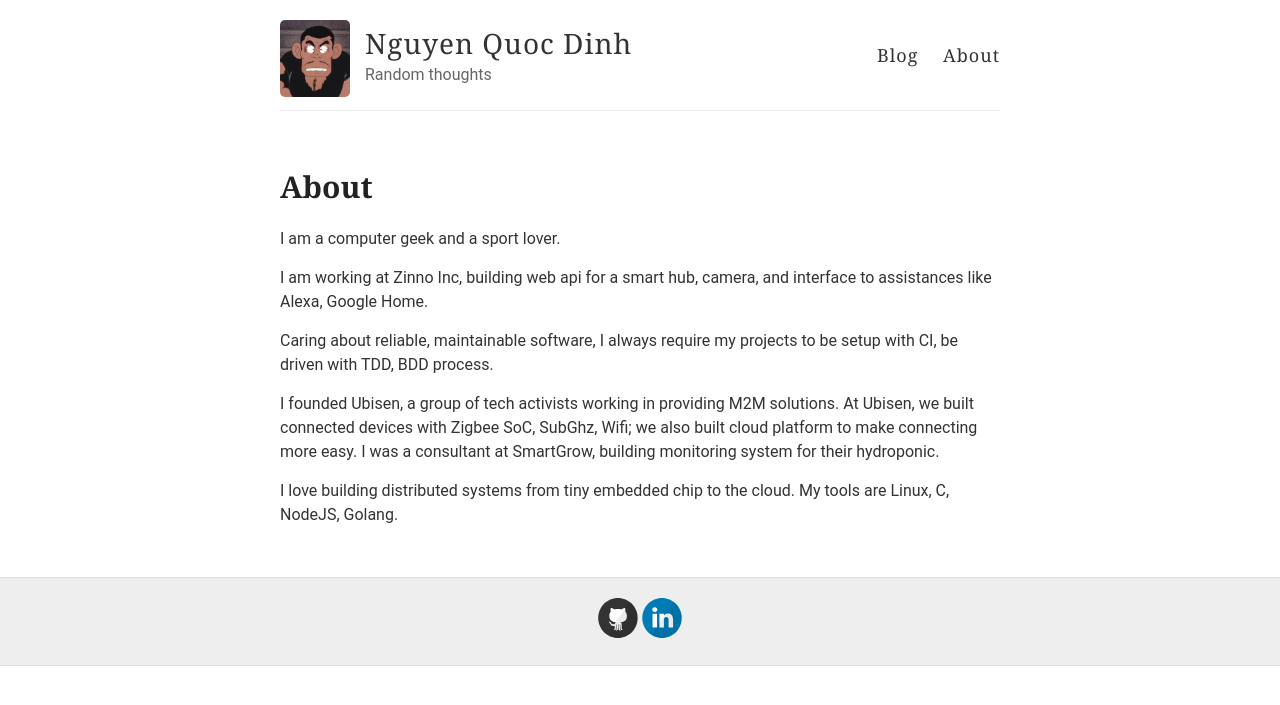
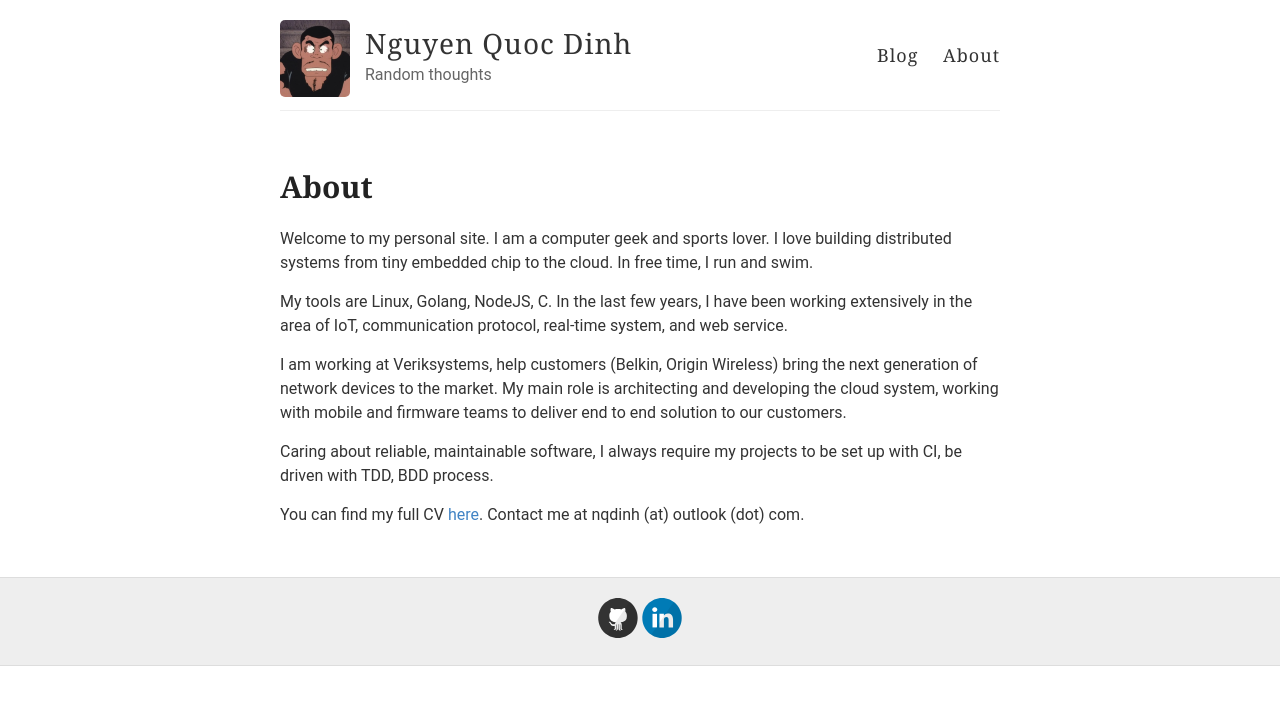
Before and after one commit to nqd/nqd.github.io, a Jekyll site: the page built from about.md, in a window 1280 px wide. Shown: the top 705 px of the page. Built offline with Jekyll 4.4.1, drawn with Linux system fonts in a browser that asks for light colours.

Commit message:
update about

```diff
--- a/about.md
+++ b/about.md
@@ -1,15 +1,16 @@
 ---
 layout: page
 title: About
+desciption: About me
 permalink: /about/
 ---
 
-I am a computer geek and a sport lover.
+Welcome to my personal site. I am a computer geek and sports lover. I love building distributed systems from tiny embedded chip to the cloud. In free time, I run and swim.
 
-I am working at Zinno Inc, building web api for a smart hub, camera, and interface to assistances like Alexa, Google Home.
+My tools are Linux, Golang, NodeJS, C. In the last few years, I have been working extensively in the area of IoT, communication protocol, real-time system, and web service.
 
-Caring about reliable, maintainable software, I always require my projects to be setup with CI, be driven with TDD, BDD process.
+I am working at Veriksystems, help customers (Belkin, Origin Wireless) bring the next generation of network devices to the market. My main role is architecting and developing the cloud system, working with mobile and firmware teams to deliver end to end solution to our customers.
 
-I founded Ubisen, a group of tech activists working in providing M2M solutions. At Ubisen, we built connected devices with Zigbee SoC, SubGhz, Wifi; we also built cloud platform to make connecting more easy. I was a consultant at SmartGrow, building monitoring system for their hydroponic.
+Caring about reliable, maintainable software, I always require my projects to be set up with CI, be driven with TDD, BDD process.
 
-I love building distributed systems from tiny embedded chip to the cloud. My tools are Linux, C, NodeJS, Golang.
+You can find my full CV [here](https://github.com/nqd/nqd.github.io/raw/master/files/nqdinh_cv.pdf). Contact me at nqdinh (at) outlook (dot) com.
```
Also changed, not shown: 1 other file.
